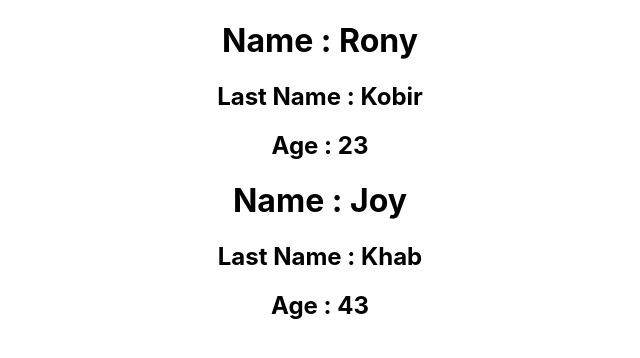
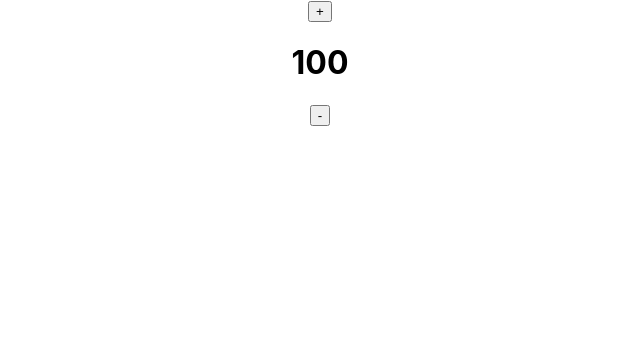
Before and after one commit to saifulsaif/mymess, a React (Create React App) app: page / in a window 1280 px wide. Shown: the top 358 px of the page, without its empty margins (320-960 px from the left). Built offline with nearby package versions, Linux system fonts and the light colour scheme.

Commit message:
state, event , hooks

```diff
--- a/src/App.js
+++ b/src/App.js
@@ -1,23 +1,20 @@
-
+import { useState, useEffect } from 'react';
 import './App.css';
 
-const Person = (props) =>{
-  return (
-   <>
-   <h1>Name : {props.name}</h1>
-   <h2>Last Name : {props.last_name} </h2>
-   <h2>Age : {props.age} </h2>
-   </>
-  )
-}
 
 const App = () => {
-  const name = 'saif';
+  const [counter, setCounter] = useState(0);
+
+  useEffect (()=>{
+     setCounter(100);
+  });
 
   return (
     <div className="App">
-       <Person name={'Rony'} last_name={'Kobir'} age={'23'} />
-       <Person name='Joy' last_name='Khab' age='43' />
+
+      <button onClick={() => setCounter((prevCount) => prevCount + 1)}> + </button>
+      <h1>{counter}</h1>
+      <button onClick={() => setCounter((prevCount) => prevCount - 1)}> - </button>
 
     </div>
   );
```
